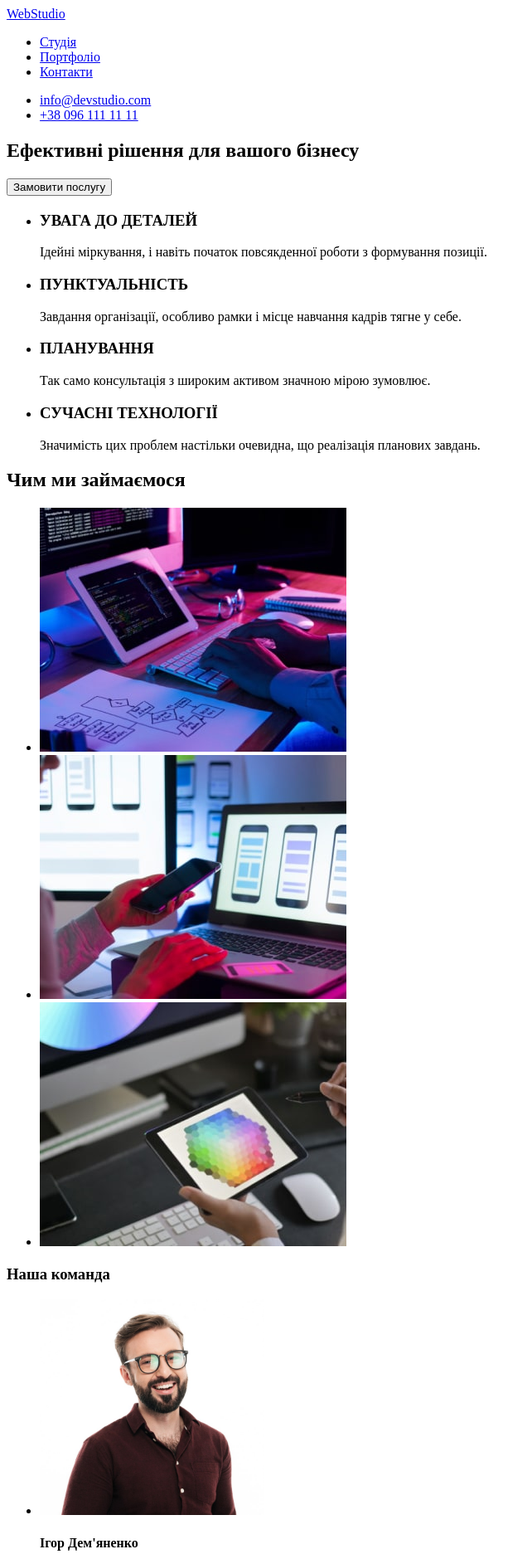
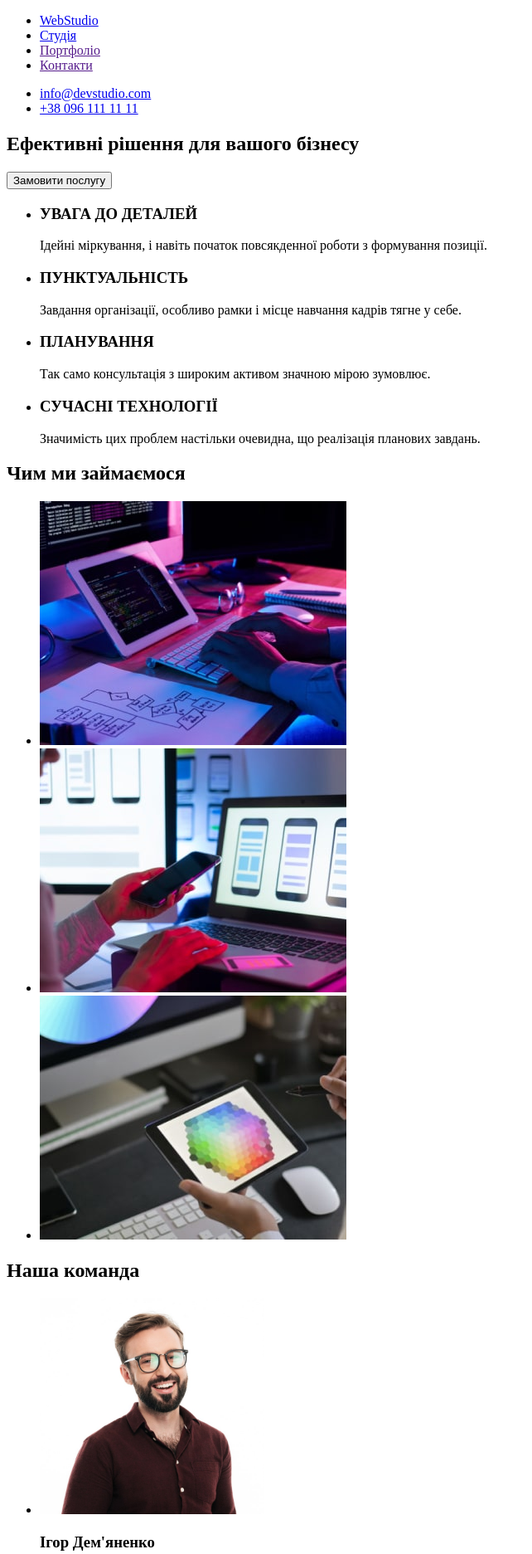
Before and after one commit to MaksymchukA/goit-markup-hw-01, a plain HTML site: page index.html in a window 1280 px wide. Shown: the top 1873 px of the page at 83% size, without its empty margins (0-642 px from the left). Drawn offline with Linux system fonts and the light colour scheme.

Commit message:
corrected my hw

```diff
--- a/index.html
+++ b/index.html
@@ -9,38 +9,19 @@
   <body>
     <!-- about webstudio - navigation-->
     <header>
-      <a
-        href="./index.html"
-        target="_blank"
-        rel="noopener noreferrer nofollow"
-        lang="en"
-        >WebStudio</a
-      >
       <nav>
         <ul>
           <li>
-            <a
-              href="./index.html"
-              target="_blank"
-              rel="noopener noreferrer nofollow"
-              >Студія</a
-            >
+            <a href="./index.html" lang="en">WebStudio</a>
           </li>
           <li>
-            <a
-              href="./index.html"
-              target="_blank"
-              rel="noopener noreferrer nofollow"
-              >Портфоліо</a
-            >
+            <a href="./index.html">Студія</a>
           </li>
           <li>
-            <a
-              href="./index.html"
-              target="_blank"
-              rel="noopener noreferrer nofollow"
-              >Контакти</a
-            >
+            <a href="">Портфоліо</a>
+          </li>
+          <li>
+            <a href="">Контакти</a>
           </li>
         </ul>
       </nav>
@@ -103,7 +84,7 @@
           <li>
             <img
               src="./images/box2-min.jpg"
-              alt="Вибір стуктуризації"
+              alt="Вибір структуризації"
               width="370"
               height="294"
             />
@@ -120,7 +101,7 @@
       </section>
       <!-- our team - section 4 -->
       <section>
-        <h3>Наша команда</h3>
+        <h2>Наша команда</h2>
         <ul>
           <li>
             <img
@@ -129,7 +110,7 @@
               width="270"
               height="260"
             />
-            <h4>Ігор Дем'яненко</h4>
+            <h3>Ігор Дем'яненко</h3>
             <p lang="en">Product Designer</p>
           </li>
           <li>
@@ -139,7 +120,7 @@
               width="270"
               height="260"
             />
-            <h4>Ольга Рєпіна</h4>
+            <h3>Ольга Рєпіна</h3>
             <p lang="en">Frontend Developer</p>
           </li>
           <li>
@@ -149,7 +130,7 @@
               width="270"
               height="260"
             />
-            <h4>Микола Тарасов</h4>
+            <h3>Микола Тарасов</h3>
             <p lang="en">Marketing</p>
           </li>
           <li>
@@ -159,7 +140,7 @@
               width="270"
               height="260"
             />
-            <h4>Михайло Єрмаков</h4>
+            <h3>Михайло Єрмаков</h3>
             <p lang="en">UI Designer</p>
           </li>
         </ul>
@@ -167,13 +148,7 @@
     </main>
     <!-- contacts information -->
     <footer>
-      <a
-        href="./index.html"
-        target="_blank"
-        rel="noopener noreferrer nofollow"
-        lang="en"
-        >WebStudio</a
-      >
+      <a href="./index.html" lang="en">WebStudio</a>
       <address>
         <ul>
           <li>
```
Also changed, not shown: .prettierrc.json (added).
